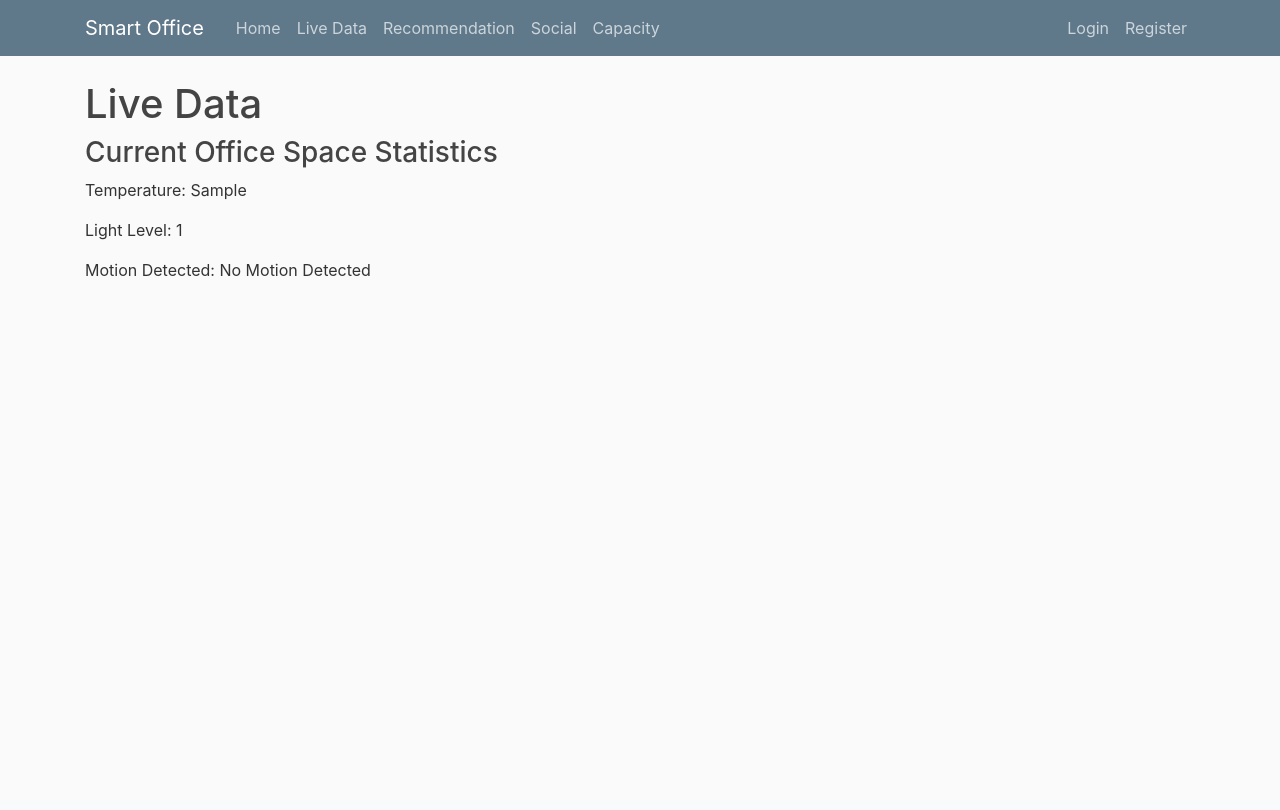
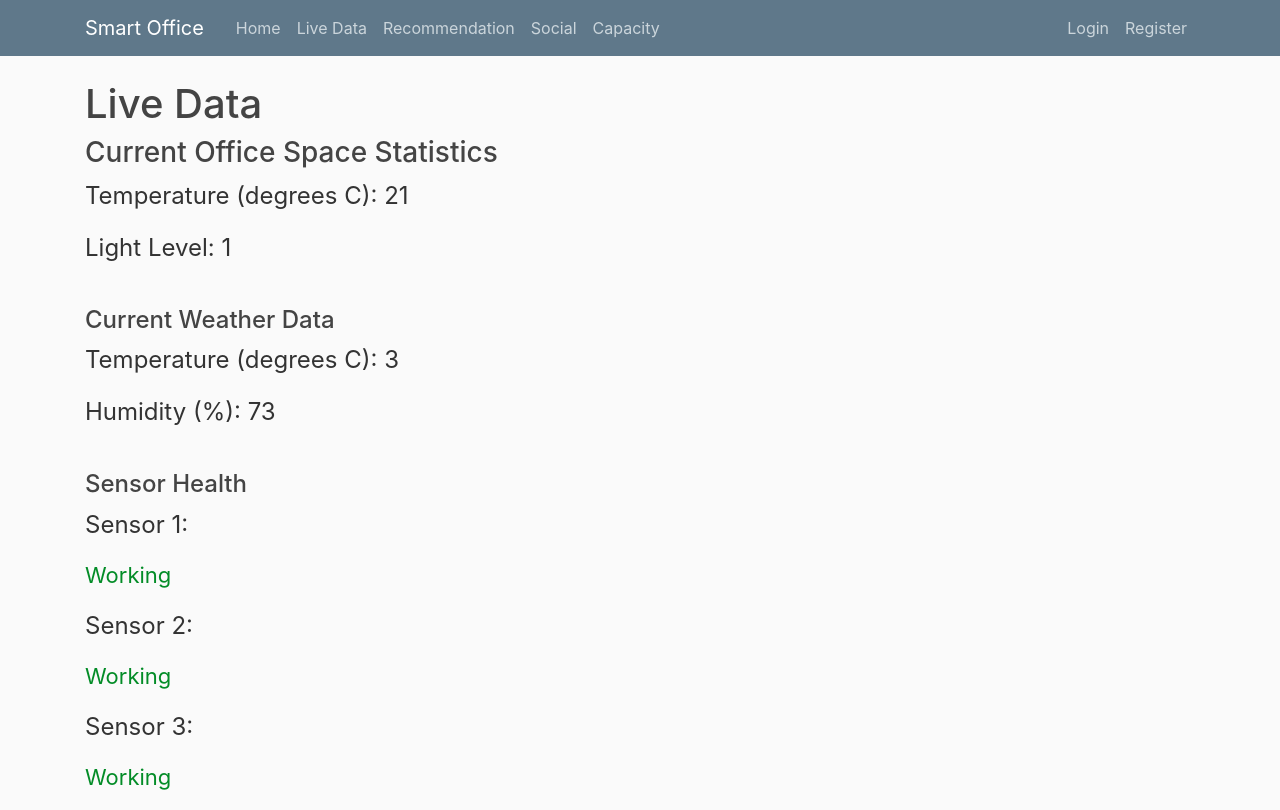
Before and after one commit to chrisatkinson16/SYSC4907_Project, a Django app: template posts/templates/posts/live.html in a window 1280 px wide. Before the commit the page ends 276 px from the top, so only its background shows below. Run offline with Django 3.2, Linux system fonts and the light colour scheme; the template is opened without the code that fills it: most values are stand-ins (such as "Sample title", 1, 10 or a date in 2020); some libraries are stand-ins or nearby versions.

Commit message:
Update live.html

```diff
--- a/posts/templates/posts/live.html
+++ b/posts/templates/posts/live.html
@@ -2,24 +2,19 @@
 {% block content %}
     <h1> Live Data </h1>
     <h3> Current Office Space Statistics </h3>
-    <p> Temperature: {{sensor_data}} </p>
-    <p> Light Level: 1 </p>
-    <p> Motion Detected: No Motion Detected </p>
-<!--
+    <p style=";font-size:24px;">Temperature (degrees C): 21</p>
+    <p style=";font-size:24px;">Light Level: 1</p>
+    <br/>
     <div>
-        <h3> Current Statistics </h3>
-        <p> Temperature (C): </p>
-        <p> Pressure (in): </p>
-        <p> Pressure (mm): </p>
-        <p> Humidity: </p>
-        <p> Feels Like: </p>
-        <p> UV Index: </p>
-        <div>
-            <h3> Air Quality </h3>
-            <p> CO: </p>
-            <p> NO2: </p>
-            <p> O3: </p>
-            <p> SO2: </p>
-        </div>
-    </div> !-->
+        <h3 style=";font-size:24px;">Current Weather Data</h3>
+        <p style=";font-size:24px;">Temperature (degrees C): 3</p>
+        <p style=";font-size:24px;">Humidity (%): 73 </p>
+    </div>
+    <br/>
+    <div>
+        <h3 style=";font-size:24px;">Sensor Health</h3>
+        <p style=";font-size:24px;">Sensor 1:  <p style="color:#038c27;font-size:22px;text-outline: 2px 2px #ff0000;">Working</p></p>
+        <p style=";font-size:24px;">Sensor 2:  <p style="color:#038c27;font-size:22px;text-outline: 2px 2px #ff0000;">Working</p></p>
+        <p style=";font-size:24px;">Sensor 3:  <p style="color:#038c27;font-size:22px;text-outline: 2px 2px #ff0000;">Working</p></p>
+    </div>
 {% endblock content %}
```
